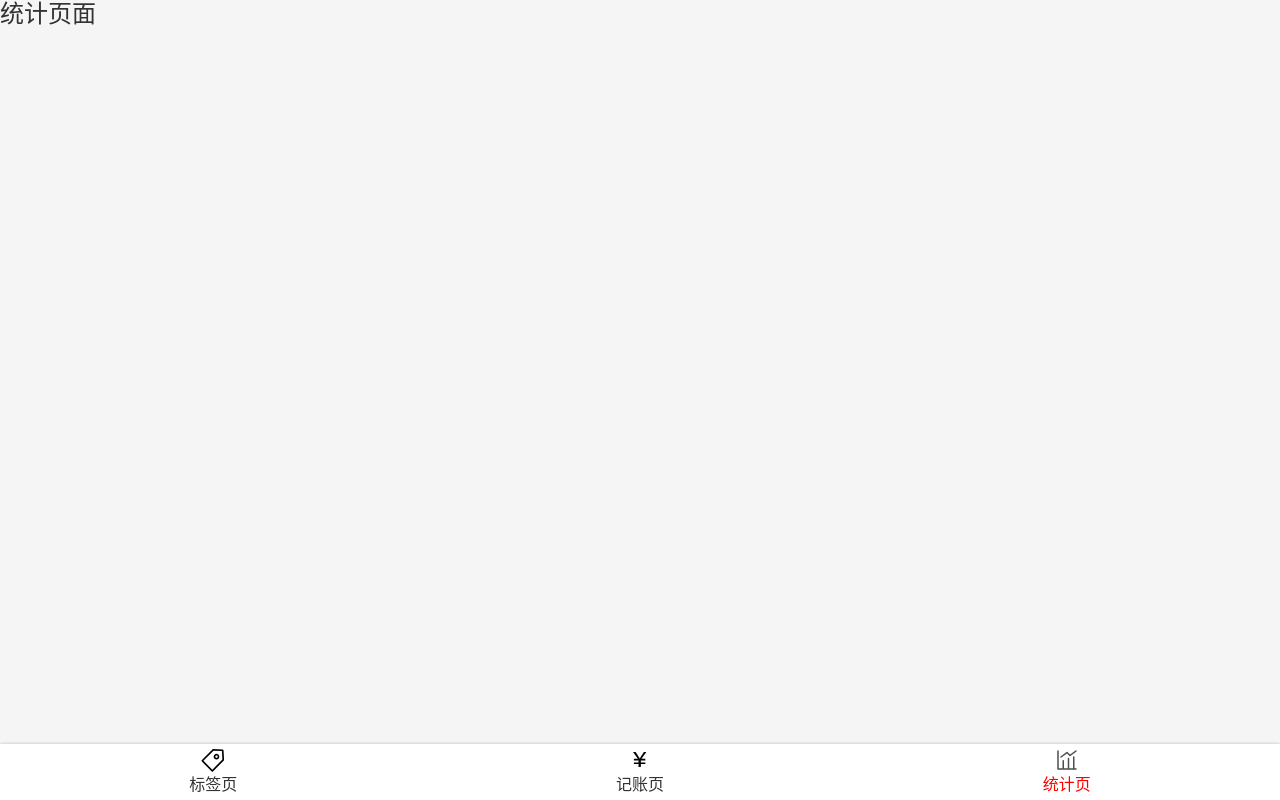
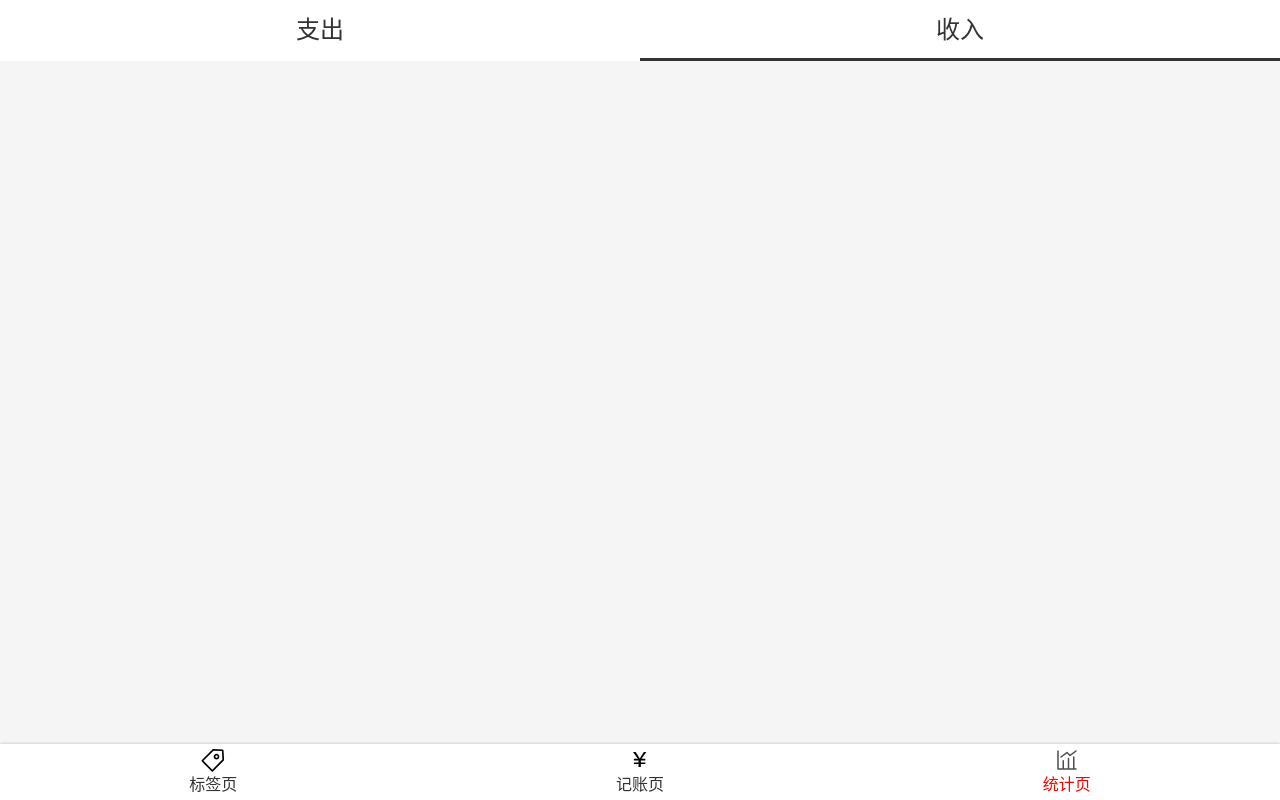
Before and after one commit to dswang2/come-up-account, a React app: page /#/statistics in a window 1280 px wide. Built offline with nearby package versions, Linux system fonts and the light colour scheme.

Commit message:
从0开发React项目-17-统计页面，封装分类控件

```diff
--- a/src/views/Money.tsx
+++ b/src/views/Money.tsx
@@ -33,13 +33,12 @@ const Money = () => {
     }
     return (
         <MyLayout>
-            <hr/>
             <TagsSection value={selected.tagIds}
                          onChange={(value: number[]) => onChange({ tagIds: value })}/>
             <NotesSection value={selected.note}
                           onChange={(value: string) => onChange({ note: value })}/>
-            <CategorySection value={selected.category}
-                             onChange={(value: Category) => onChange({ category: value })}/>
+            <CategoryWrapper><CategorySection value={selected.category}
+                                              onChange={(value: Category) => onChange({ category: value })}/></CategoryWrapper>
             <NumberPadSection value={selected.amount}
                               onChange={(value: number) => onChange({ amount: value })}
                               onOk={submit}/>
@@ -47,6 +46,9 @@ const Money = () => {
     );
 }
 
+const CategoryWrapper = styled.div`
+  background: #c4c4c4;;
+`
 const MyLayout = styled(Layout)`
   display: flex;
   flex-direction: column;
--- a/src/views/Statistics.tsx
+++ b/src/views/Statistics.tsx
@@ -1,8 +1,23 @@
+import { useState } from "react";
+import styled from "styled-components";
 import { Layout } from "../components/Layout";
+import { Category } from "../types/Category";
+import { CategorySection } from "./money/CategorySection";
 
 const Statistics = () => {
+    const [category,setCategory] = useState<Category>('+');
     return (
-        <Layout><h2>统计页面</h2></Layout>
+        <Layout>
+            <CategoryWrapper>
+                <CategorySection value={category}
+                                 onChange={(value: Category) => {
+                                     setCategory(value);
+                                 }}/>
+            </CategoryWrapper>
+        </Layout>
     );
 }
-export {Statistics};
+const CategoryWrapper = styled.div`
+  background: white;
+`
+export { Statistics };
--- a/src/views/money/CategorySection.tsx
+++ b/src/views/money/CategorySection.tsx
@@ -4,7 +4,7 @@ import { Category } from "../../types/Category";
 
 type Props = {
     children?: React.ReactNode;
-    value: string;
+    value: Category;
     onChange: (value: Category) => void;
 }
 const CategorySection: React.FunctionComponent<Props> = (props) => {
@@ -27,7 +27,6 @@ const CategorySection: React.FunctionComponent<Props> = (props) => {
 const Wrapper = styled.section`
   > ul {
     display: flex;
-    background: #c4c4c4;
     font-size: 24px;
 
     > li {
```
